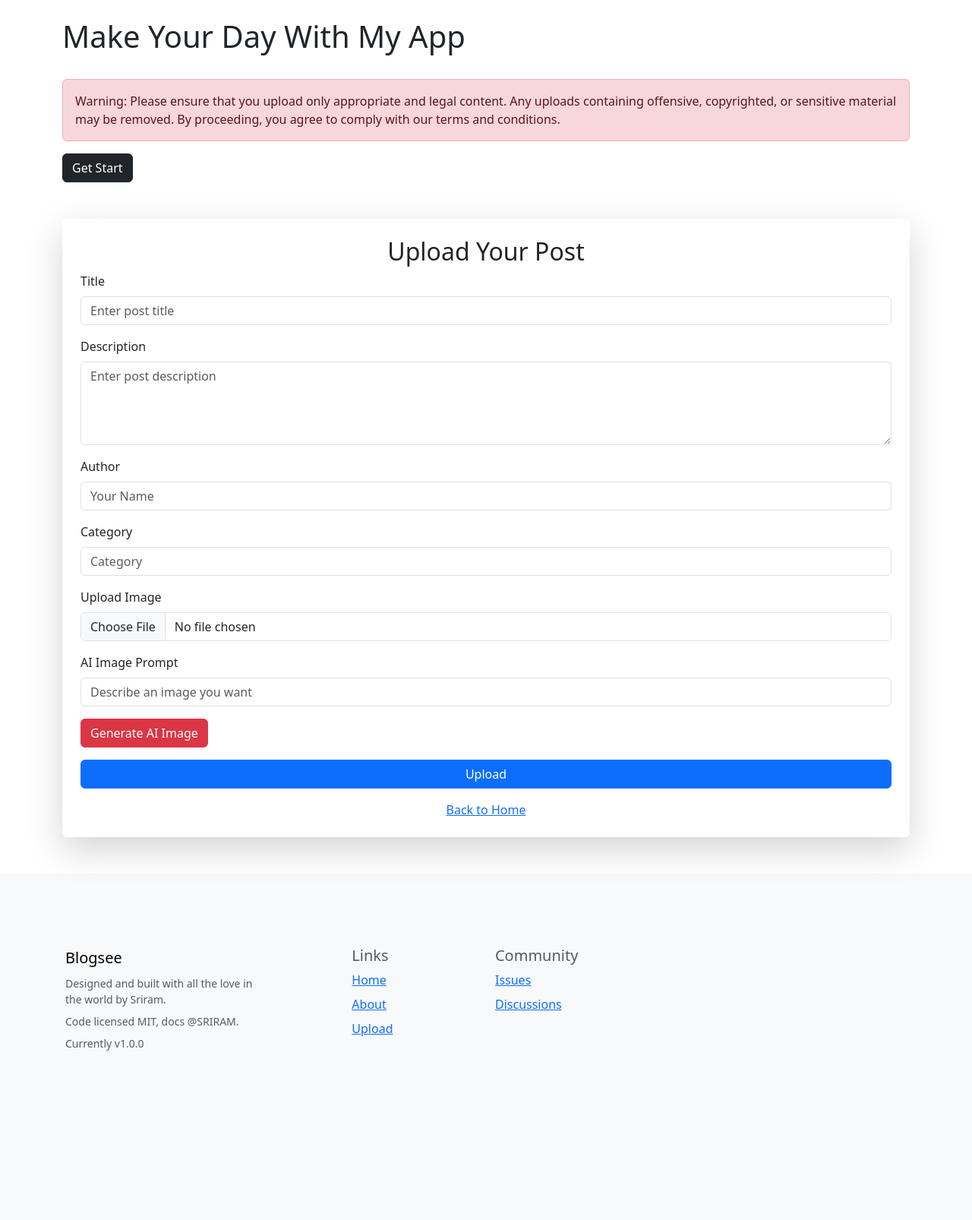
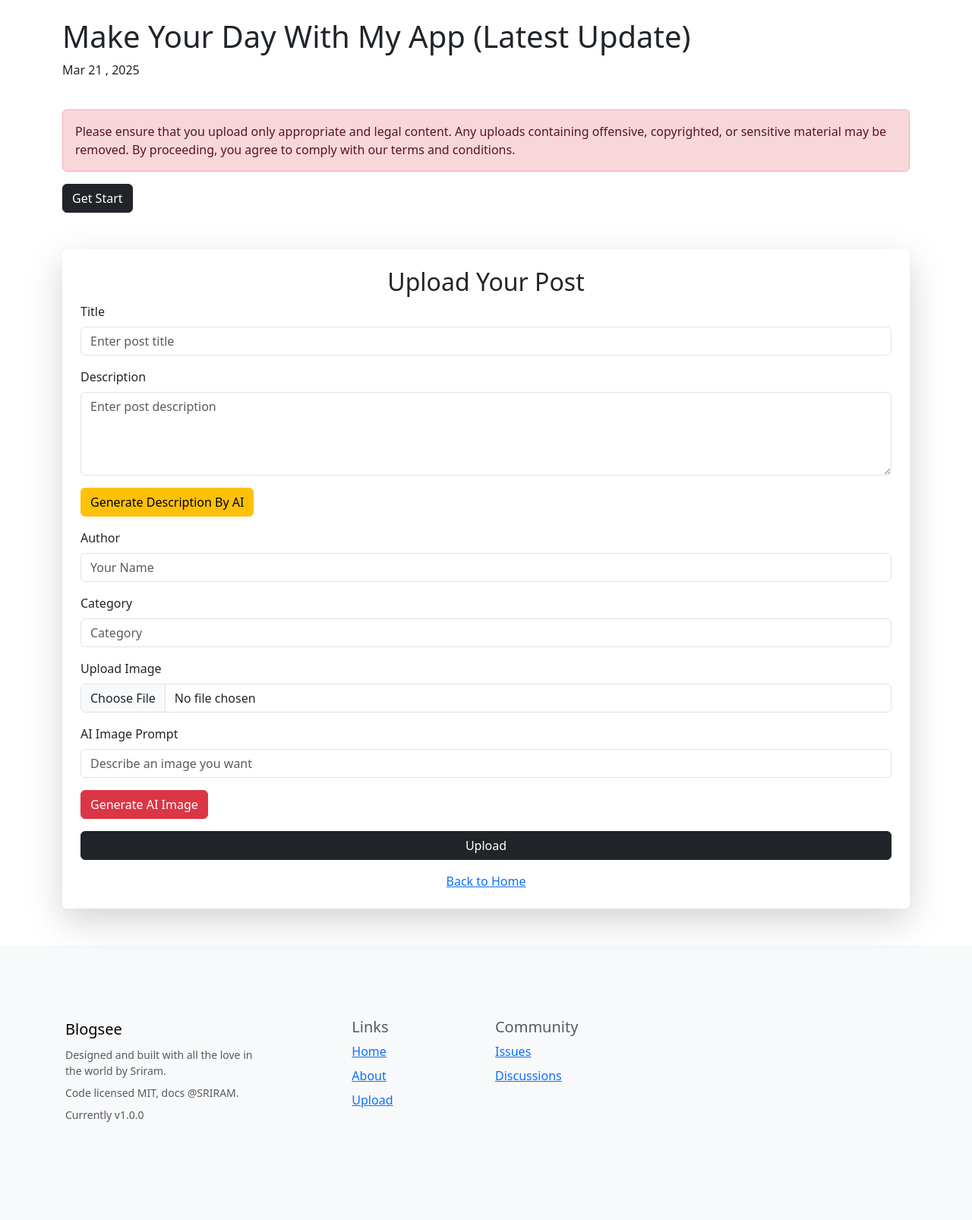
Before and after one commit to sriram-65/pyblog, a Flask app: page /uploadge in a window 1280 px wide. Shown: the part 56-1662 px from the top of the page at 76% size. Before the commit the page ends 1439 px from the top, so only its background shows below. Run offline with Flask 3, Linux system fonts and the light colour scheme; some libraries are stand-ins or nearby versions.

Commit message:
Update upload.html

```diff
--- a/templates/upload.html
+++ b/templates/upload.html
@@ -43,10 +43,11 @@
       <br>
       <section id="home">
         <div class="container">
-          <h1 class="text-capitalize">Make Your Day with My App</h1>
+          <h1 class="text-capitalize">Make Your Day with My App (latest Update)</h1>
+          <p> Mar 21 , 2025 </p>
           <br>
           <div class="alert alert-danger" role="alert">
-            Warning: Please ensure that you upload only appropriate and legal content. Any uploads containing offensive, copyrighted, or sensitive material may be removed. By proceeding, you agree to comply with our terms and conditions.
+          Please ensure that you upload only appropriate and legal content. Any uploads containing offensive, copyrighted, or sensitive material may be removed. By proceeding, you agree to comply with our terms and conditions.
           </div>
           <button class="btn btn-dark"><a href="#upload" class="text-decoration-none" style="color:white">Get Start</a></button>
         </div>
@@ -65,6 +66,9 @@
                     <div class="mb-3">
                         <label for="description" class="form-label">Description</label>
                         <textarea class="form-control" name="des" id="description" rows="4" placeholder="Enter post description" required></textarea>
+                        <P></P>
+
+                        <button id="gendes" class="btn btn-warning">Generate Description By AI </button>
                     </div>
 
                     <div class="mb-3">
@@ -93,7 +97,7 @@
                         <img id="ai-image" class="img-fluid" />
                     </div>
 
-                    <button type="submit" class="btn btn-primary w-100 mt-3">Upload</button>
+                    <button type="submit" class="btn btn-dark w-100 mt-3">Upload</button>
                 </form>
                 <a href="/" class="d-block text-center mt-3">Back to Home</a>
             </div>
@@ -140,6 +144,30 @@
     </style>
     <script>
 
+      let gendes = document.getElementById("gendes")
+      gendes.onclick = function(){
+        let pro = prompt("Enter Your Title To Generate a Description")
+        fetch(`/genDes?prompt=${pro}`).then(res=>res.json()).then(data =>document.getElementById("description").value = data["description"])
+      }
+let file= document.getElementById("file");
+file.addEventListener("change" , function(event){
+
+  const check= event.target.files[0]
+  if(check){
+    const size = (check.size / (1024*1024)).toFixed(2)
+    if(size>5){
+      Swal.fire({
+        title:"File Error",
+        text: `file Size Must Less than 5 MB Your File Size ${size} MB/GB`,
+        icon:"warning",
+        confirmButtonText: "OK"
+      })
+      file.value=""
+      return
+    }
+  }
+
+})
 
 const aiPromptInput = document.getElementById("ai-prompt");
 const generateBtn = document.getElementById("generate-btn");
@@ -201,7 +229,7 @@ generateBtn.addEventListener("click", async () => {
             Swal.fire({
               title: "Success!",
               text: "Iamge Is Generated Sucessfully. Now You Can Upload..",
-              icon: "success",
+              imageUrl:"https://i.pinimg.com/originals/35/f3/23/35f323bc5b41dc4269001529e3ff1278.gif",
               confirmButtonText: "OK"
             });
 
```
